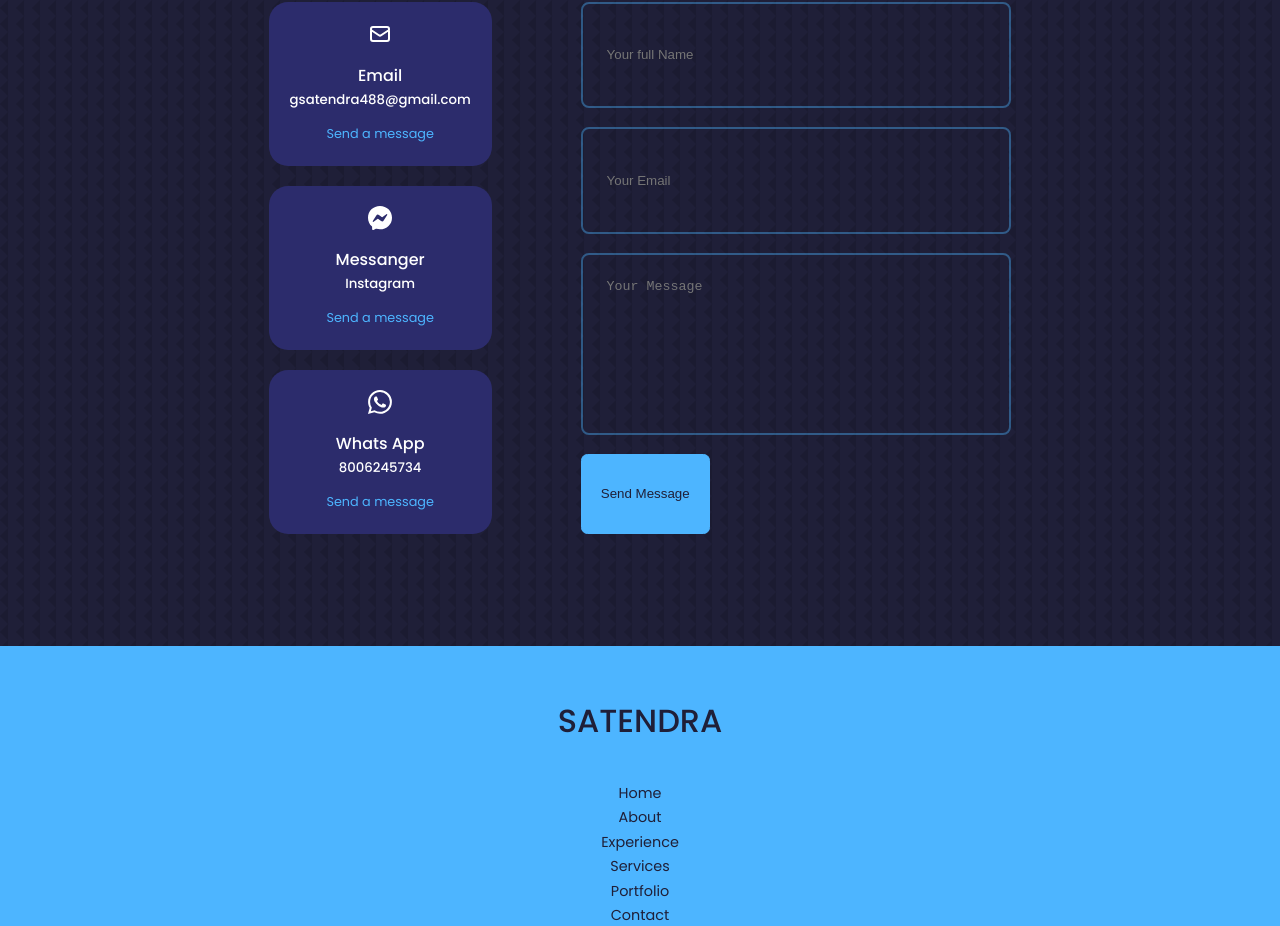
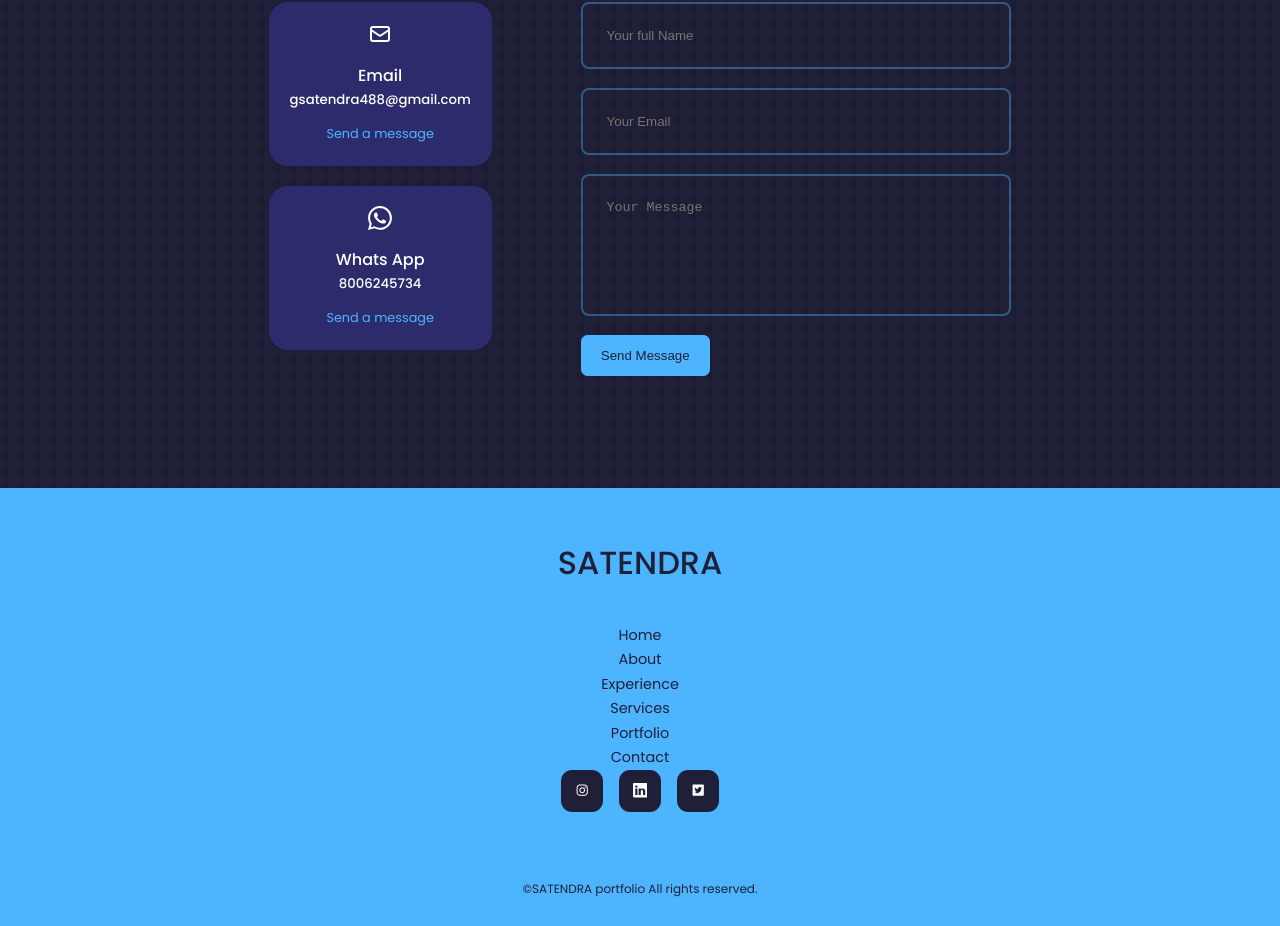
Before and after one commit to satendragangwar/Portfolio, a React (Create React App) app: page / in a window 1280 px wide. Shown: the part 4240-5166 px from the top of the page. Built offline with nearby package versions, Linux system fonts and the light colour scheme; a web font is replaced by a local one.

Commit message:
Update Contact.jsx

```diff
--- a/src/component/contact/Contact.jsx
+++ b/src/component/contact/Contact.jsx
@@ -31,12 +31,7 @@ const Contact = () => {
             <h5>gsatendra488@gmail.com</h5>
             <a href="mailto:gsatendra488@gmail.com" target='blank'>Send a message</a>
           </article>
-          <article className="contact__option">
-            <BsMessenger className='contact__option-icon'/>
-            <h4>Messanger</h4>
-            <h5>Instagram</h5>
-            <a href="https://www.instagram.com/" target='blank'>Send a message</a>
-          </article>
+
           <article className="contact__option">
             <BsWhatsapp className='contact__option-icon'/>
             <h4>Whats App</h4>
```
